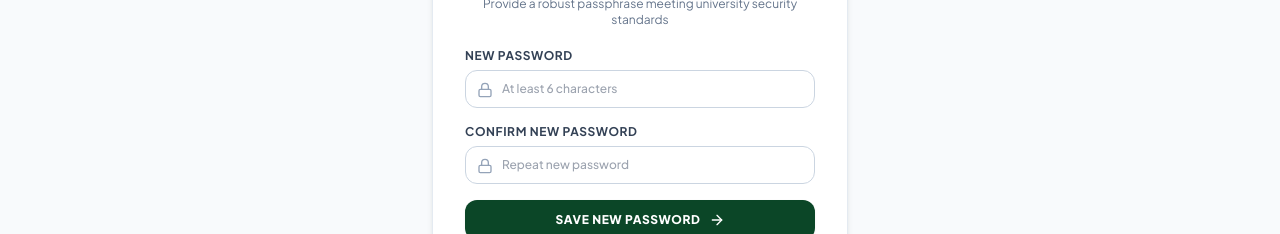
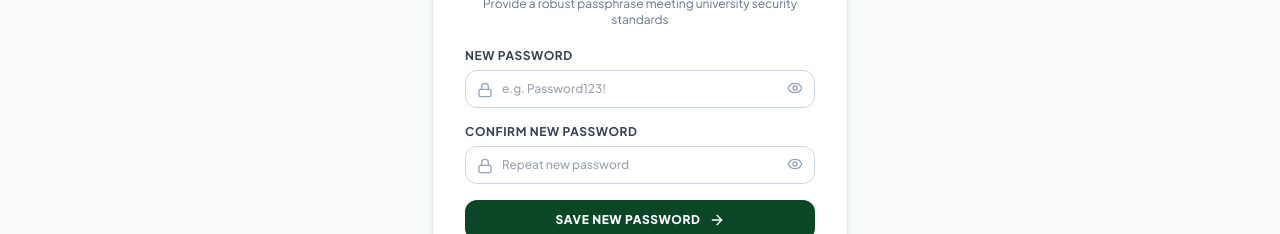
Before and after one commit to muntaha-ux/Campus-cleanliness-management-system, a Next.js app: page /reset-password in a window 1280 px wide. Shown: the part 424-658 px from the top of the page. Built offline with nearby package versions, Linux system fonts and the light colour scheme; no server answers; the database is empty.

Commit message:
feat(ui): add show/hide password toggle to login, register, and reset-password forms

```diff
--- a/src/app/login/page.tsx
+++ b/src/app/login/page.tsx
@@ -4,12 +4,13 @@ import { useState } from 'react';
 import { useRouter } from 'next/navigation';
 import Link from 'next/link';
 import { BAUST_INFO } from '@/config/baust-campus';
-import { ShieldCheck, Lock, Mail, ArrowRight } from 'lucide-react';
+import { ShieldCheck, Lock, Mail, ArrowRight, Eye, EyeOff } from 'lucide-react';
 
 export default function LoginPage() {
   const router = useRouter();
   const [email, setEmail] = useState('');
   const [password, setPassword] = useState('');
+  const [showPassword, setShowPassword] = useState(false);
   const [loading, setLoading] = useState(false);
   const [error, setError] = useState<string | null>(null);
 
@@ -117,14 +118,26 @@ export default function LoginPage() {
               </div>
               <div className="relative">
                 <input
-                  type="password"
+                  type={showPassword ? 'text' : 'password'}
                   required
                   value={password}
                   onChange={(e) => setPassword(e.target.value)}
                   placeholder="••••••••"
-                  className="w-full text-xs pl-9 pr-3.5 py-2.5 rounded-xl border border-slate-300 focus:outline-none focus:ring-2 focus:ring-baust-primary-600 font-medium"
+                  className="w-full text-xs pl-9 pr-10 py-2.5 rounded-xl border border-slate-300 focus:outline-none focus:ring-2 focus:ring-baust-primary-600 font-medium"
                 />
                 <Lock className="w-4 h-4 text-slate-400 absolute left-3 top-3" />
+                <button
+                  type="button"
+                  onClick={() => setShowPassword(!showPassword)}
+                  className="absolute right-3 top-2.5 text-slate-400 hover:text-slate-600 transition focus:outline-none"
+                  aria-label={showPassword ? 'Hide password' : 'Show password'}
+                >
+                  {showPassword ? (
+                    <EyeOff className="w-4 h-4" />
+                  ) : (
+                    <Eye className="w-4 h-4" />
+                  )}
+                </button>
               </div>
             </div>
 
--- a/src/app/register/page.tsx
+++ b/src/app/register/page.tsx
@@ -5,12 +5,13 @@ import { useRouter } from 'next/navigation';
 import Link from 'next/link';
 import { UserRole } from '@/core/domain/user.types';
 import { BAUST_INFO } from '@/config/baust-campus';
-import { ArrowRight, User, Mail, Lock, Building, Hash } from 'lucide-react';
+import { ArrowRight, User, Mail, Lock, Building, Hash, Eye, EyeOff } from 'lucide-react';
 
 export default function RegisterPage() {
   const router = useRouter();
   const [email, setEmail] = useState('');
   const [password, setPassword] = useState('');
+  const [showPassword, setShowPassword] = useState(false);
   const [fullName, setFullName] = useState('');
   const [role, setRole] = useState<UserRole>('STUDENT');
   const [department, setDepartment] = useState('CSE');
@@ -207,14 +208,26 @@ export default function RegisterPage() {
               </label>
               <div className="relative">
                 <input
-                  type="password"
+                  type={showPassword ? 'text' : 'password'}
                   required
                   value={password}
                   onChange={(e) => setPassword(e.target.value)}
                   placeholder="e.g. Password123!"
-                  className="w-full text-xs pl-9 pr-3 py-2.5 rounded-xl border border-slate-300 focus:outline-none focus:ring-2 focus:ring-baust-primary-600 font-medium"
+                  className="w-full text-xs pl-9 pr-10 py-2.5 rounded-xl border border-slate-300 focus:outline-none focus:ring-2 focus:ring-baust-primary-600 font-medium"
                 />
                 <Lock className="w-4 h-4 text-slate-400 absolute left-3 top-3" />
+                <button
+                  type="button"
+                  onClick={() => setShowPassword(!showPassword)}
+                  className="absolute right-3 top-2.5 text-slate-400 hover:text-slate-600 transition focus:outline-none"
+                  aria-label={showPassword ? 'Hide password' : 'Show password'}
+                >
+                  {showPassword ? (
+                    <EyeOff className="w-4 h-4" />
+                  ) : (
+                    <Eye className="w-4 h-4" />
+                  )}
+                </button>
               </div>
               <div className="text-[11px] text-slate-500 space-y-1 pt-1 bg-slate-50 p-2.5 rounded-xl border border-slate-200/80">
                 <p className="font-semibold text-slate-700 text-[11px]">Security Requirements:</p>
--- a/src/app/reset-password/page.tsx
+++ b/src/app/reset-password/page.tsx
@@ -4,12 +4,14 @@ import { useState } from 'react';
 import { useRouter } from 'next/navigation';
 import Link from 'next/link';
 import { BAUST_INFO } from '@/config/baust-campus';
-import { Lock, ArrowRight } from 'lucide-react';
+import { Lock, ArrowRight, Eye, EyeOff } from 'lucide-react';
 
 export default function ResetPasswordPage() {
   const router = useRouter();
   const [password, setPassword] = useState('');
   const [confirmPassword, setConfirmPassword] = useState('');
+  const [showPassword, setShowPassword] = useState(false);
+  const [showConfirmPassword, setShowConfirmPassword] = useState(false);
   const [loading, setLoading] = useState(false);
   const [error, setError] = useState<string | null>(null);
 
@@ -84,14 +86,26 @@ export default function ResetPasswordPage() {
               </label>
               <div className="relative">
                 <input
-                  type="password"
+                  type={showPassword ? 'text' : 'password'}
                   required
                   value={password}
                   onChange={(e) => setPassword(e.target.value)}
-                  placeholder="At least 6 characters"
-                  className="w-full text-xs pl-9 pr-3.5 py-2.5 rounded-xl border border-slate-300 focus:outline-none focus:ring-2 focus:ring-baust-primary-600 font-medium"
+                  placeholder="e.g. Password123!"
+                  className="w-full text-xs pl-9 pr-10 py-2.5 rounded-xl border border-slate-300 focus:outline-none focus:ring-2 focus:ring-baust-primary-600 font-medium"
                 />
                 <Lock className="w-4 h-4 text-slate-400 absolute left-3 top-3" />
+                <button
+                  type="button"
+                  onClick={() => setShowPassword(!showPassword)}
+                  className="absolute right-3 top-2.5 text-slate-400 hover:text-slate-600 transition focus:outline-none"
+                  aria-label={showPassword ? 'Hide password' : 'Show password'}
+                >
+                  {showPassword ? (
+                    <EyeOff className="w-4 h-4" />
+                  ) : (
+                    <Eye className="w-4 h-4" />
+                  )}
+                </button>
               </div>
             </div>
 
@@ -101,14 +115,26 @@ export default function ResetPasswordPage() {
               </label>
               <div className="relative">
                 <input
-                  type="password"
+                  type={showConfirmPassword ? 'text' : 'password'}
                   required
                   value={confirmPassword}
                   onChange={(e) => setConfirmPassword(e.target.value)}
                   placeholder="Repeat new password"
-                  className="w-full text-xs pl-9 pr-3.5 py-2.5 rounded-xl border border-slate-300 focus:outline-none focus:ring-2 focus:ring-baust-primary-600 font-medium"
+                  className="w-full text-xs pl-9 pr-10 py-2.5 rounded-xl border border-slate-300 focus:outline-none focus:ring-2 focus:ring-baust-primary-600 font-medium"
                 />
                 <Lock className="w-4 h-4 text-slate-400 absolute left-3 top-3" />
+                <button
+                  type="button"
+                  onClick={() => setShowConfirmPassword(!showConfirmPassword)}
+                  className="absolute right-3 top-2.5 text-slate-400 hover:text-slate-600 transition focus:outline-none"
+                  aria-label={showConfirmPassword ? 'Hide password' : 'Show password'}
+                >
+                  {showConfirmPassword ? (
+                    <EyeOff className="w-4 h-4" />
+                  ) : (
+                    <Eye className="w-4 h-4" />
+                  )}
+                </button>
               </div>
             </div>
 
```
